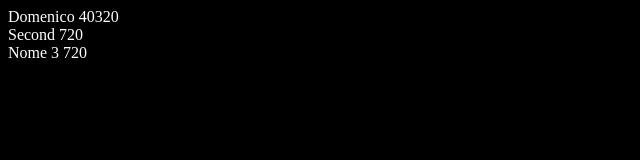
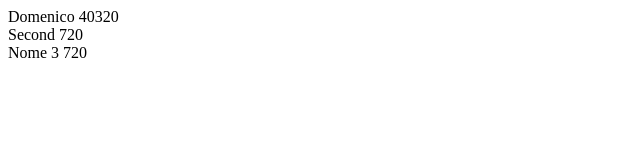
Before and after one commit to fairsayan/fantasticchat, a plain HTML site: page public/index.html in a window 1280 px wide. Shown: the whole page, without its empty margins (0-640 px from the left). Drawn offline with Linux system fonts and the light colour scheme.

Commit message:
sfondo bianco e colore nero

```diff
--- a/public/index.html
+++ b/public/index.html
@@ -5,10 +5,6 @@
     <meta name="viewport" content="width=device-width, initial-scale=1">
     <title>Test</title>
     <style>
-      body {
-        background-color: black;
-        color: white;
-      }
     </style>
   </head>
   <body>
```
